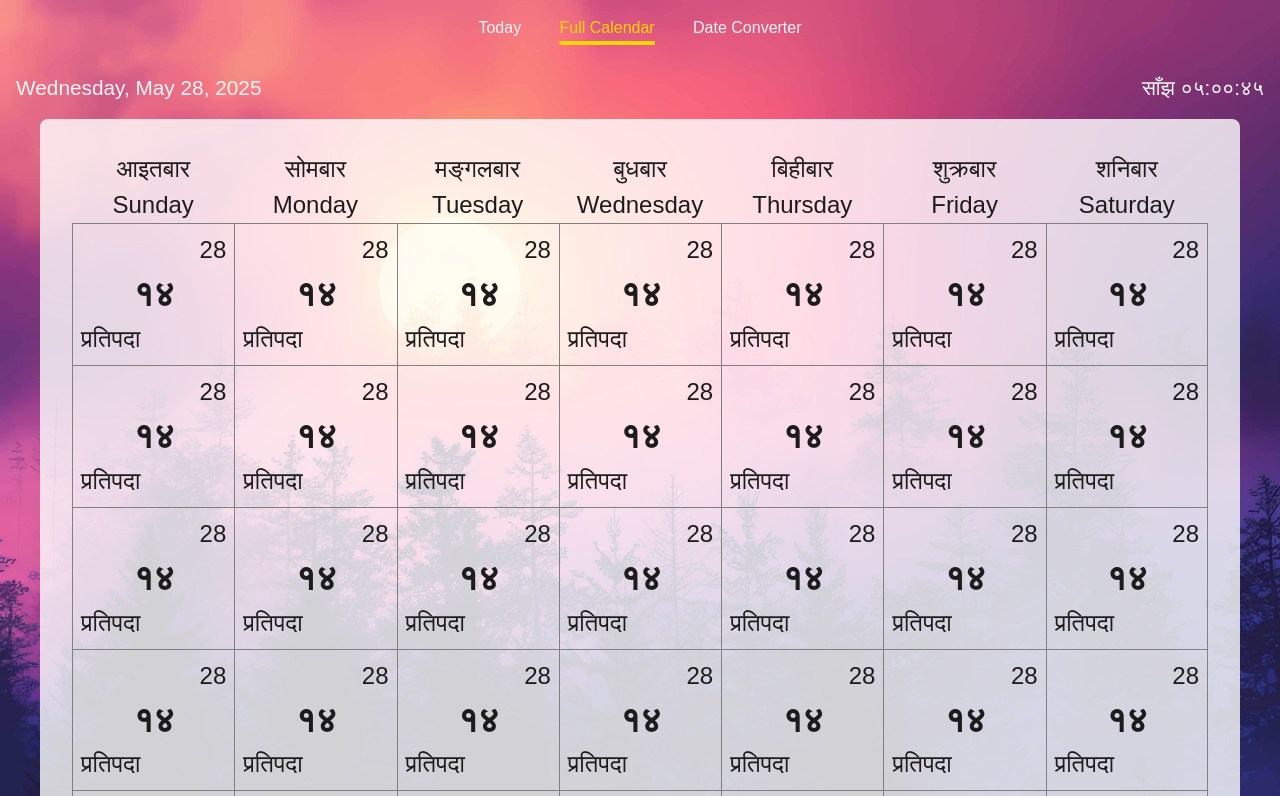
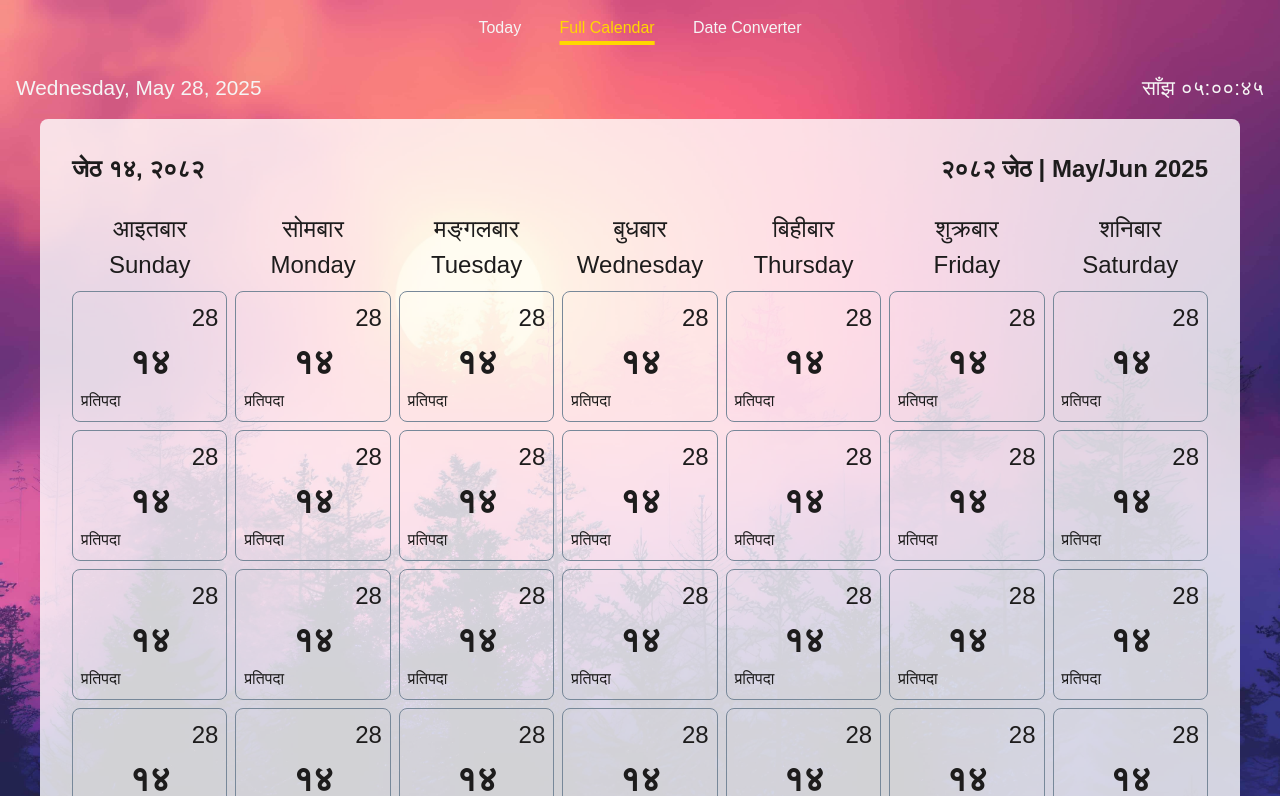
Before and after one commit to rajoyish/nepali-calendar-2082-tab, a website built with Vite: page index.html in a window 1280 px wide. Both pictures are taken after a click on the tab "Full Calendar". Shown: the top 796 px of the page. Built offline with nearby package versions, Linux system fonts and the light colour scheme; a web font is replaced by a local one.

Commit message:
feat: add month-view-header-wrapper to calendar grid and update grid styles

```diff
--- a/src/initMonthView.js
+++ b/src/initMonthView.js
@@ -1,4 +1,3 @@
-// src/initMonthView.js
 import { renderNepaliWeekdayHeader } from "./nepaliWeekday.js";
 import { renderMonthGrid } from "./renderMonthGrid.js";
 
@@ -13,6 +12,26 @@ export function initMonthView(container) {
   const ul = document.createElement("ul");
   ul.className = "month-view";
 
+  // --- Inject the month view header as the first li ---
+  const headerLi = document.createElement("li");
+  headerLi.className = "month-view-header-wrapper";
+
+  const spanNp = document.createElement("span");
+  spanNp.className = "todays-date-np";
+  spanNp.setAttribute("data-todays-date-np", "");
+  spanNp.textContent = "जेठ १४, २०८२"; // Placeholder, update dynamically as needed
+
+  const spanMonthYear = document.createElement("span");
+  spanMonthYear.className = "month-year-indicator";
+  spanMonthYear.setAttribute("data-month-year-indicator", "");
+  spanMonthYear.textContent = "२०८२ जेठ | May/Jun 2025"; // Placeholder, update dynamically as needed
+
+  headerLi.appendChild(spanNp);
+  headerLi.appendChild(spanMonthYear);
+
+  ul.appendChild(headerLi);
+
+  // --- Render weekday headers and date grid ---
   renderNepaliWeekdayHeader(ul);
   renderMonthGrid(ul);
 
--- a/src/style.css
+++ b/src/style.css
@@ -173,7 +173,6 @@ footer a,
 .privacy__wrapper {
   max-width: 700px;
   display: grid;
-
   background-color: whitesmoke;
   color: #1d1c1c;
   padding: 2rem;
@@ -191,10 +190,21 @@ footer a,
   background: rgba(255, 255, 255, 0.8);
   display: grid;
   grid-template-columns: repeat(7, 1fr);
+  grid-template-rows: auto auto 1fr;
   list-style-type: none;
   padding: 2rem;
   color: #1d1c1c;
   border-radius: 0.5em;
+  gap: 0.5em;
+}
+
+.month-view-header-wrapper {
+  grid-column: 1 / 8;
+  grid-row: 1 / 1;
+  font-weight: 700;
+  display: flex;
+  justify-content: space-between;
+  margin-bottom: 1rem;
 }
 
 .month-view__day-of-week {
@@ -208,27 +218,19 @@ footer a,
 }
 
 /* Responsive font sizes using clamp() */
+.month-view-header-wrapper,
 .month-view__day-of-week,
-.month-view__date-en,
-.month-view__date-tithi {
+.month-view__date-en {
   font-size: clamp(1rem, 2vw + 0.5rem, 1.5rem);
 }
 
 .month-view__date {
-  border: 1px solid gray;
+  border: 1px solid lightslategray;
   display: flex;
   flex-direction: column;
   align-items: center;
   padding: 0.5rem;
-}
-
-/* Remove the right border from all but the last column */
-.month-view__date:not(:nth-child(7n)) {
-  border-right: none;
-}
-/* Remove the bottom border from all but the last row */
-.month-view__date:not(:nth-last-child(-n + 7)) {
-  border-bottom: none;
+  border-radius: 0.5em;
 }
 
 .month-view__date-en {
```
